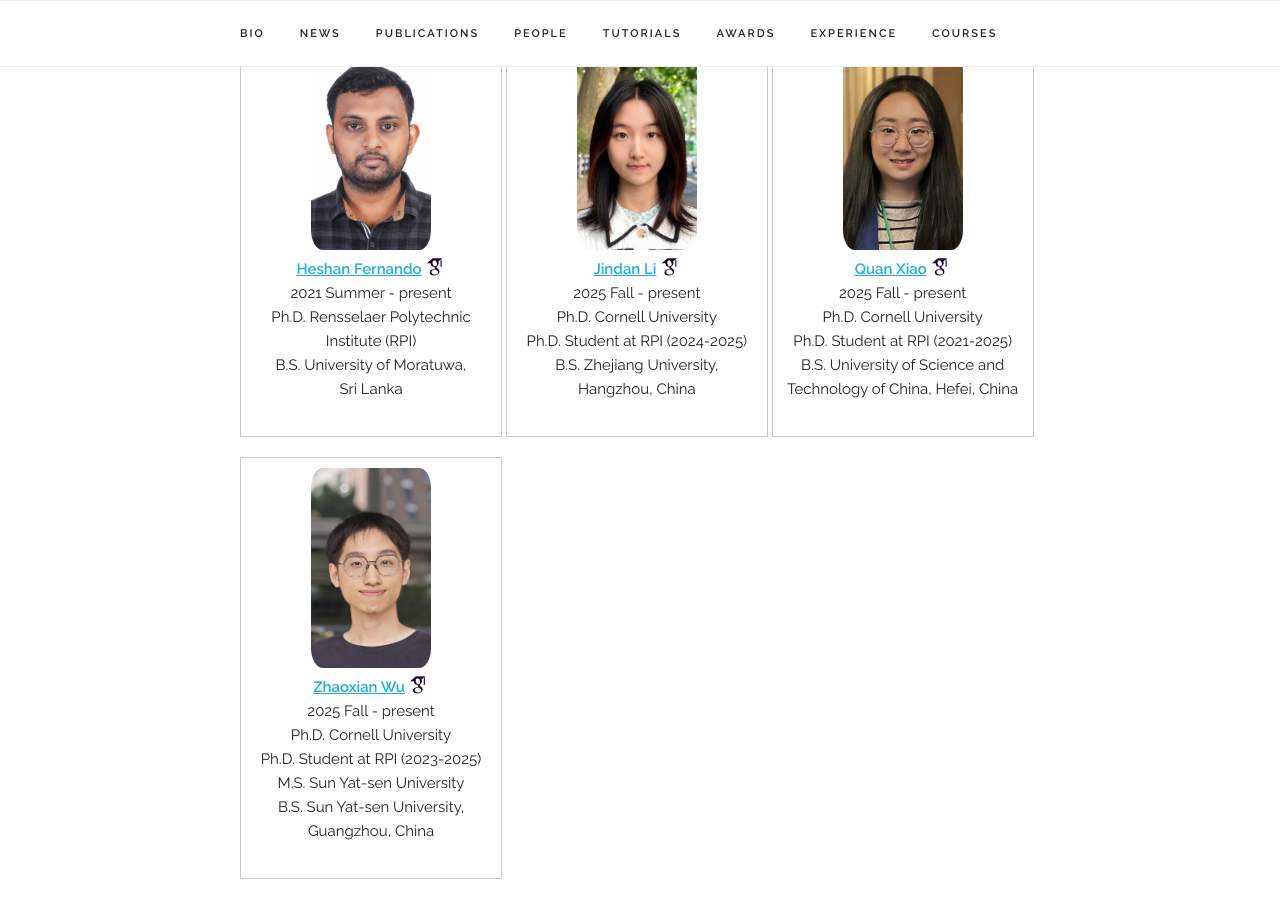
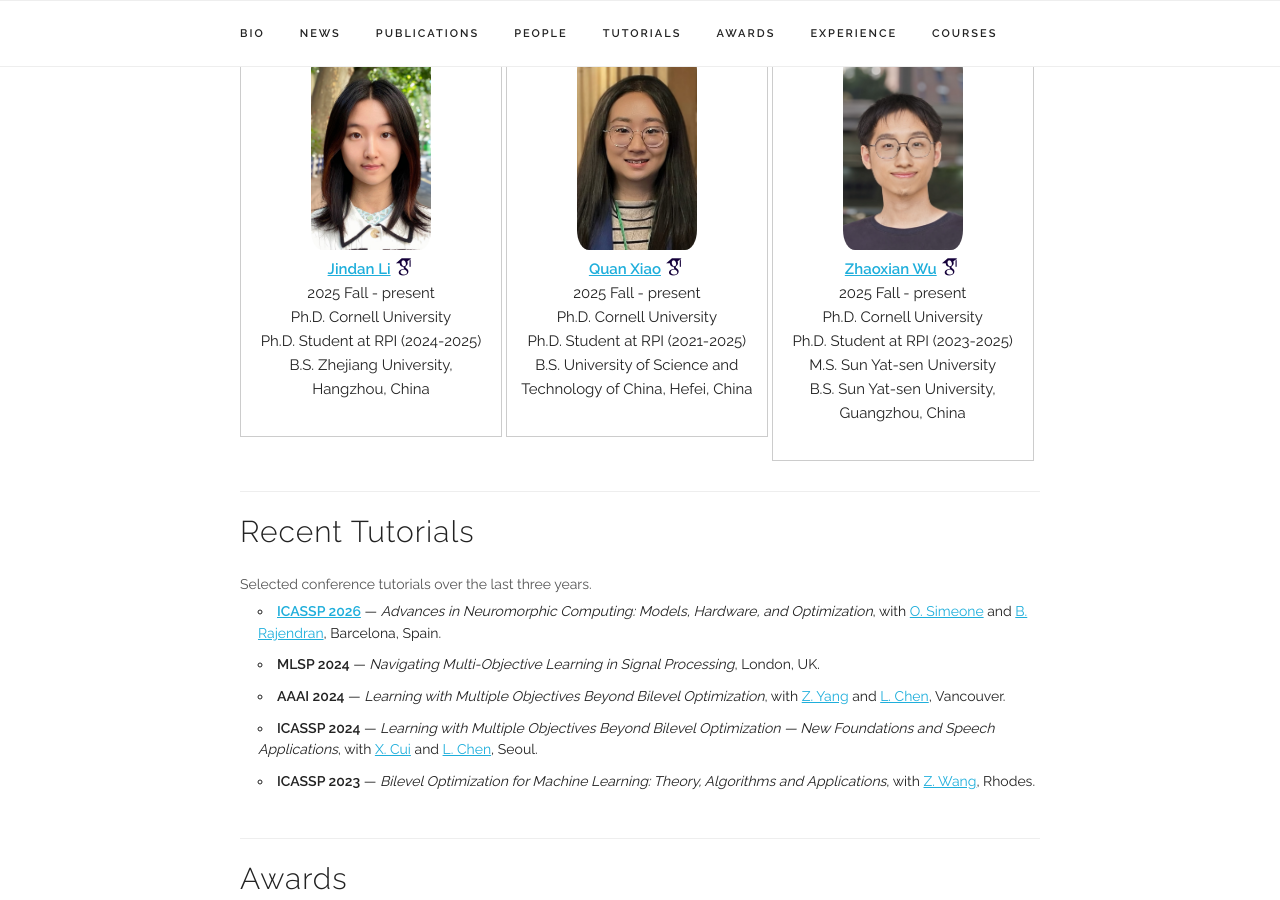
Before and after one commit to chentianyi1991/chentianyi1991.github.io, a Jekyll site: the page built from index.html, in a window 1280 px wide and 900 px high, scrolled down 4535 px. Built offline with Jekyll 4.4.1, drawn with Linux system fonts in a browser that asks for light colours; some web fonts are replaced; comment, search, counter and statistics services are not loaded.

Commit message:
Update index.html

```diff
--- a/index.html
+++ b/index.html
@@ -322,16 +322,6 @@
 
 <div class="tab-pane active" id="people-current">
 <div id="member" class="box" >
-<img src="assets/people/heshan.jpeg" style="width: 120px; height: 200px; object-fit: cover; border-radius: 10%;">
-<p>
-<b><a href="https://heshandevaka.github.io/">Heshan Fernando</a></b>
-<a href="https://scholar.google.com/citations?user=QOXlyxIAAAAJ&hl=en"><i class="ai ai-google-scholar ai-2x" style="font-size:20px; color:#14003a"></i></a></br>
-2021 Summer - present</br>
-Ph.D. Rensselaer Polytechnic Institute (RPI)</br>
-B.S. University of Moratuwa,</br> Sri Lanka
-</p>
-</div>
-<div id="member" class="box" >
 <img src="assets/people/jindanli.jpg" style="width: 120px; height: 200px; object-fit: cover; border-radius: 10%;">
 <p>
 <b><a href="https://jindanli898.github.io/index.html">Jindan Li</a></b>
@@ -369,6 +359,16 @@
 
 <!-- ========== Alumni ========== -->
 <div class="tab-pane" id="people-old">
+<div id="member" class="box" >
+<img src="assets/people/heshan.jpeg" style="width: 120px; height: 200px; object-fit: cover; border-radius: 10%;">
+<p>
+<b><a href="https://heshandevaka.github.io/">Heshan Fernando</a></b>
+<a href="https://scholar.google.com/citations?user=QOXlyxIAAAAJ&hl=en"><i class="ai ai-google-scholar ai-2x" style="font-size:20px; color:#14003a"></i></a></br>
+2021 Summer - 2026 Summer</br>
+Ph.D. Rensselaer Polytechnic Institute (RPI)</br>
+B.S. University of Moratuwa,</br> Sri Lanka
+</p>
+</div>
 <div id="member" class="box" >
 <img src="assets/people/lishachen.jpg" style="width: 120px; height: 200px; object-fit: cover; border-radius: 10%;">
 <p>
```
